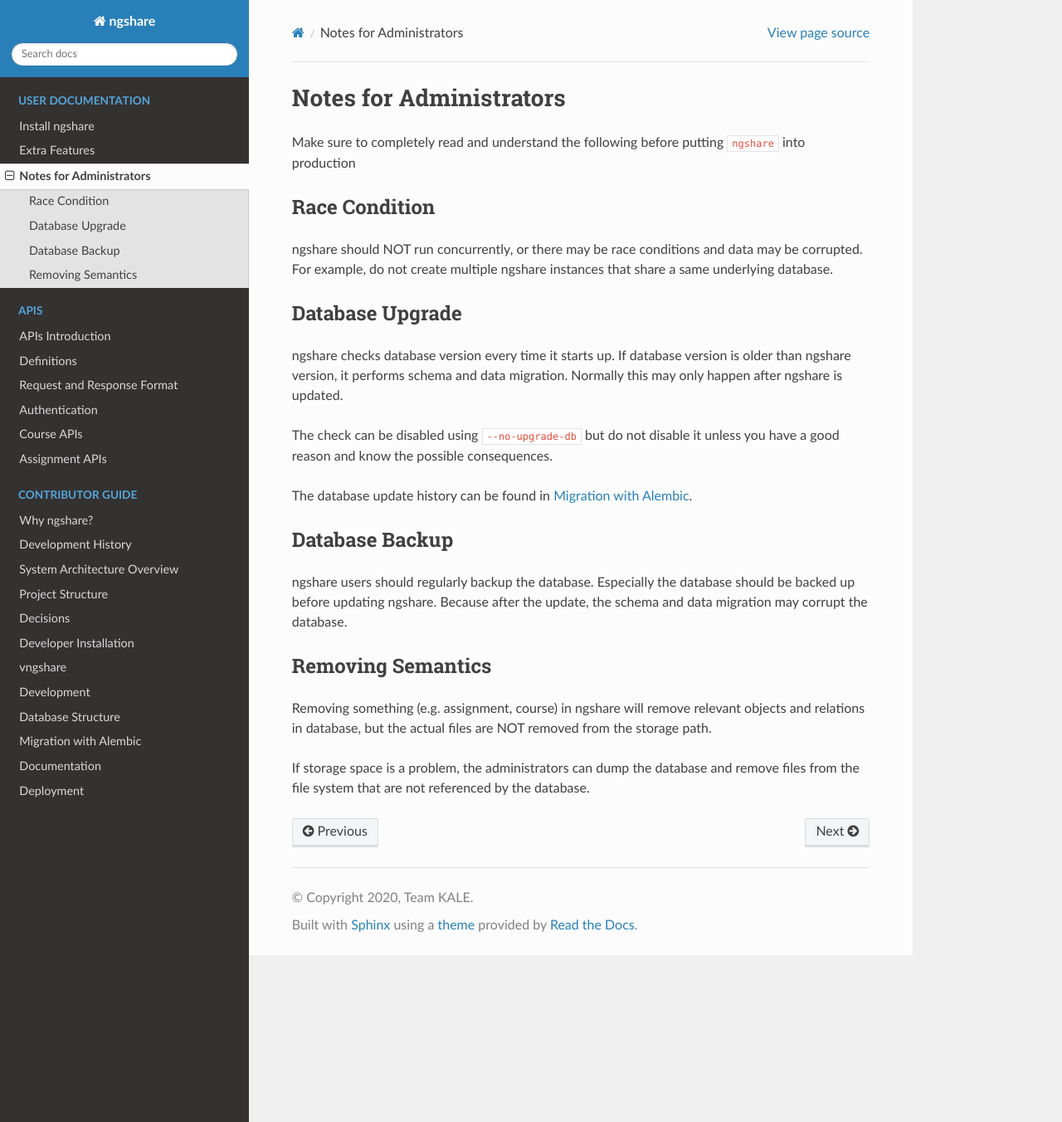
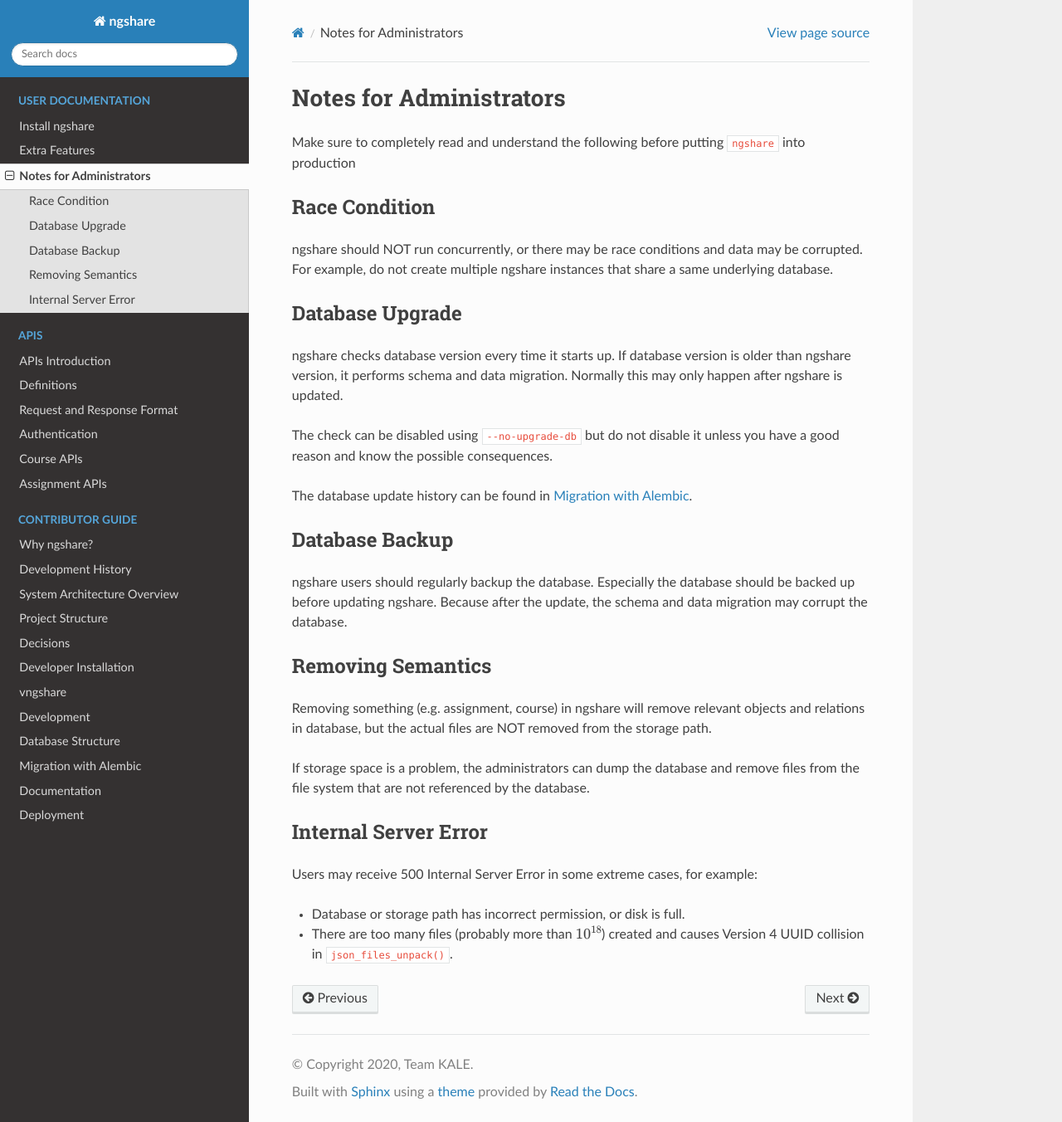
Before and after one commit to LibreTexts/ngshare, a Sphinx documentation site: the page built from docs/user_guide/notes.rst, in a window 1280 px wide and 1352 px high. Shown: the whole window at 83% size. Built offline with Sphinx 7.4.7 and the Read the Docs theme 2.0.0, drawn with Linux system fonts in a browser that asks for light colours.

Commit message:
Add note about 500

```diff
--- a/docs/user_guide/notes.rst
+++ b/docs/user_guide/notes.rst
@@ -23,3 +23,11 @@
 Removing something (e.g. assignment, course) in ngshare will remove relevant objects and relations in database, but the actual files are NOT removed from the storage path.
 
 If storage space is a problem, the administrators can dump the database and remove files from the file system that are not referenced by the database.
+
+Internal Server Error
+---------------------
+Users may receive 500 Internal Server Error in some extreme cases, for example:
+
+* Database or storage path has incorrect permission, or disk is full.
+* There are too many files (probably more than :math:`10^{18}`) created and
+  causes Version 4 UUID collision in ``json_files_unpack()``.
```
